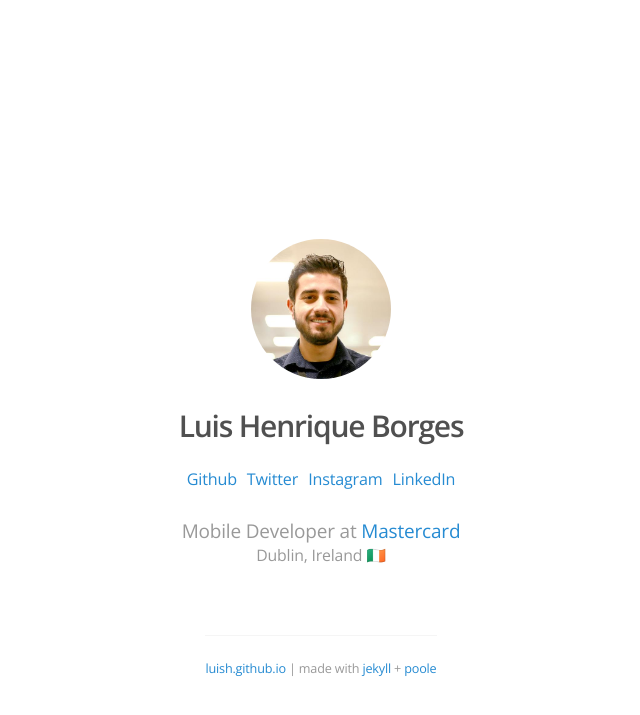
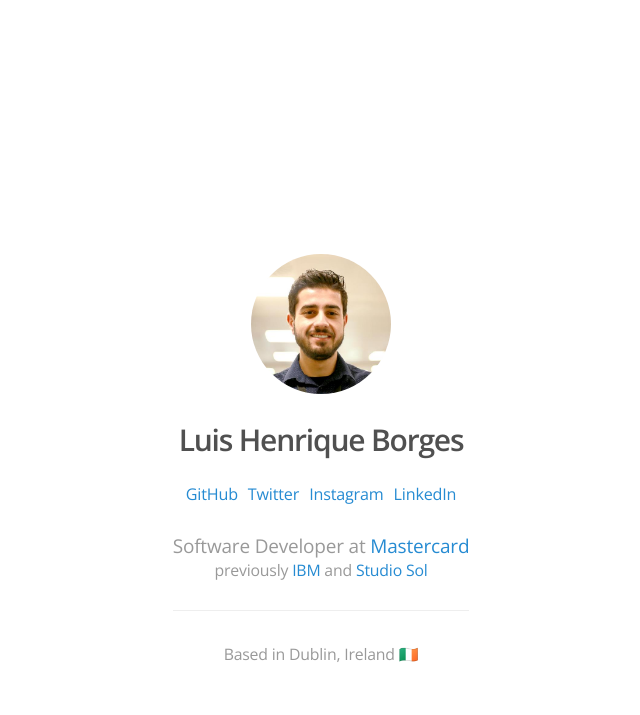
Before and after one commit to luish/luish.github.io, a Jekyll site: the page built from index.html, in a window 1280 px wide. Shown: the top 715 px of the page, without its empty margins (319-959 px from the left). Built offline with Jekyll 4.4.1, drawn with Linux system fonts in a browser that asks for light colours; some web fonts are replaced; the list of posts is cut into pages by our own code.

```diff
--- a/404.html
+++ b/404.html
@@ -6,6 +6,5 @@
 
 <div class="page text-center">
   <h1 class="page-title">404</h1>
-  <p class="lead">Desculpe, mas o que você procura não está aqui.</p>
-  <p><a href="/">Voltar para a home</a></p>
+  <p class="lead">Page not found</p>
 </div>
--- a/_config.yml
+++ b/_config.yml
@@ -24,7 +24,7 @@
   repo:           https://github.com/luish/luish.github.io
 
 pages_list:
-    Github:  'http://github.com/luish'
+    GitHub:  'http://github.com/luish'
     Twitter: 'http://twitter.com/luishborges'
     Instagram: 'https://www.instagram.com/luish.borges/'
     LinkedIn: 'https://linkedin.com/in/luishborges'
--- a/_layouts/home.html
+++ b/_layouts/home.html
@@ -12,8 +12,8 @@
         </div>
 
         <h2 class="masthead-title">
-          <a href="/" title="{{ site.title }} - {{ site.tagline }}">{{ site.title }}
-          <!-- <small class="subtitle">(luish)</small> -->
+          <a href="/" title="{{ site.title }} - {{ site.tagline }}">
+           {{ site.title }}
           </a>
         </h2>
 
@@ -25,13 +25,15 @@
           </ul>
         </p>
 
-        <p class="desc">Mobile Developer at <a href="https://www.mastercard.com">Mastercard</a></p>
-        <p class="desc"><small>Dublin, Ireland 🇮🇪</small></p>
+        <p class="desc">Software Developer at <a href="https://www.mastercard.com">Mastercard</a></p>
+        <p class="desc"><small>previously <a href="https://www.ibm.com">IBM</a> and <a href="https://www.studiosol.com.br/lang/en">Studio Sol</a></small></p>
+        <hr/>
+        <p class="desc"><small>Based in Dublin, Ireland 🇮🇪</small></p>
       </div>
 
       {{ content }}
 
-      {% include footer.html %}
+      <!-- {% include footer.html %} -->
     </div>
 
   </body>
```
Also changed, not shown: _backup/posts.html (renamed from posts.html), _backup/sobre.md (renamed from sobre.md).
